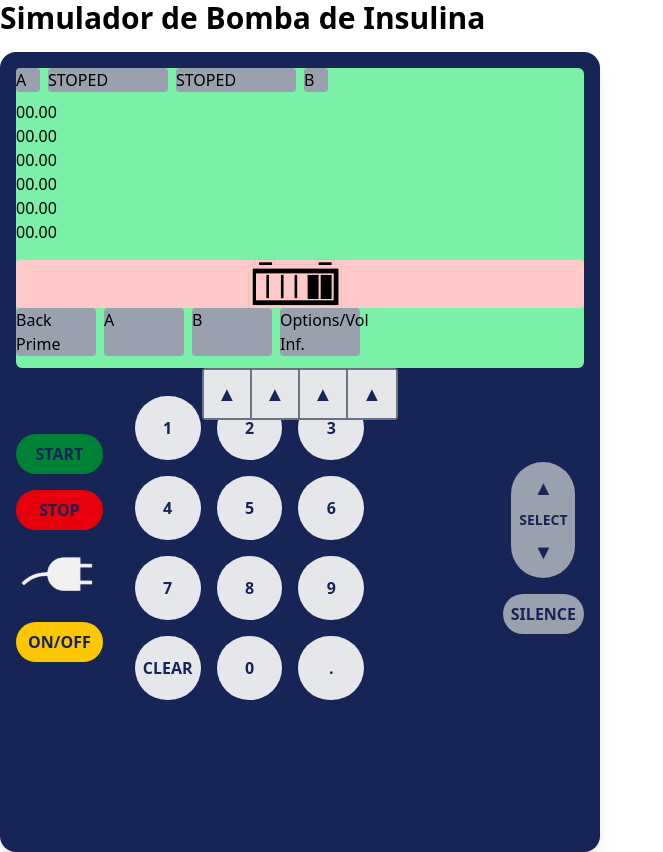
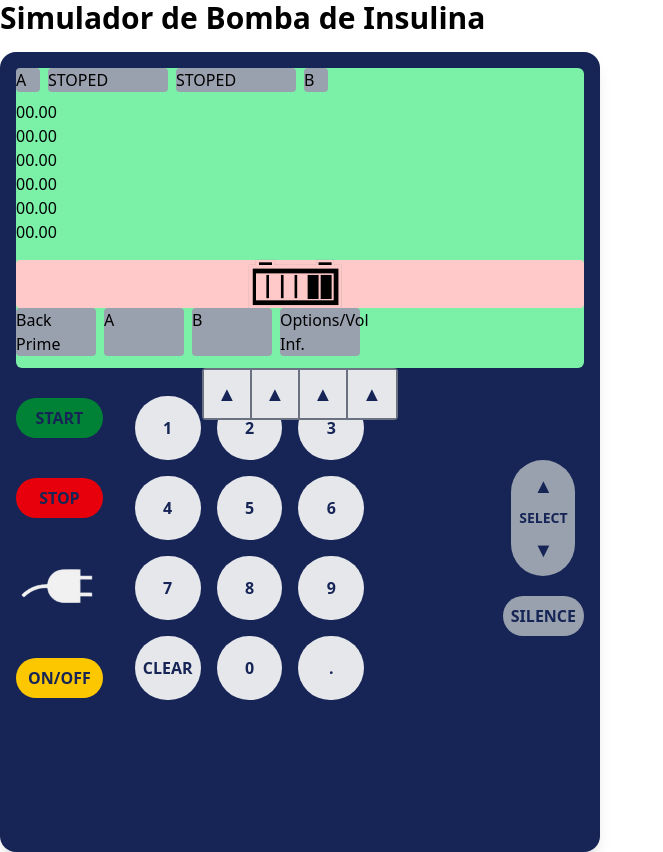
Before and after one commit to vpeinado263/simulador-bomba-insulina, a Next.js app in the folder frontend/: page / in a window 1280 px wide. Shown: the whole page, without its empty margins (0-663 px from the left). Built offline with nearby package versions, Linux system fonts and the light colour scheme.

Commit message:
Aumentar gap en div contenedores

```diff
--- a/frontend/src/components/organisms/ControlPanel.jsx
+++ b/frontend/src/components/organisms/ControlPanel.jsx
@@ -9,8 +9,8 @@ import NumericKeys from "../molecules/NumericKeys";
 const ControlPanel = () => {
   return (
     <>
-     <div className="w-full flex justify-between items-center mt-6">
-      <div className="flex flex-col gap-4">
+    <div className="w-full flex justify-between items-center mt-6">
+      <div className="flex flex-col gap-10">
         <Start />
         <Stop />
         <ChargeIndicator />
@@ -19,7 +19,7 @@ const ControlPanel = () => {
       <div className="flex justify-center">
         <NumericKeys />
       </div>
-      <div className="flex flex-col gap-4 items-center">
+      <div className="flex flex-col gap-5 items-center">
         <Select />
         <Silence />
       </div>
```
